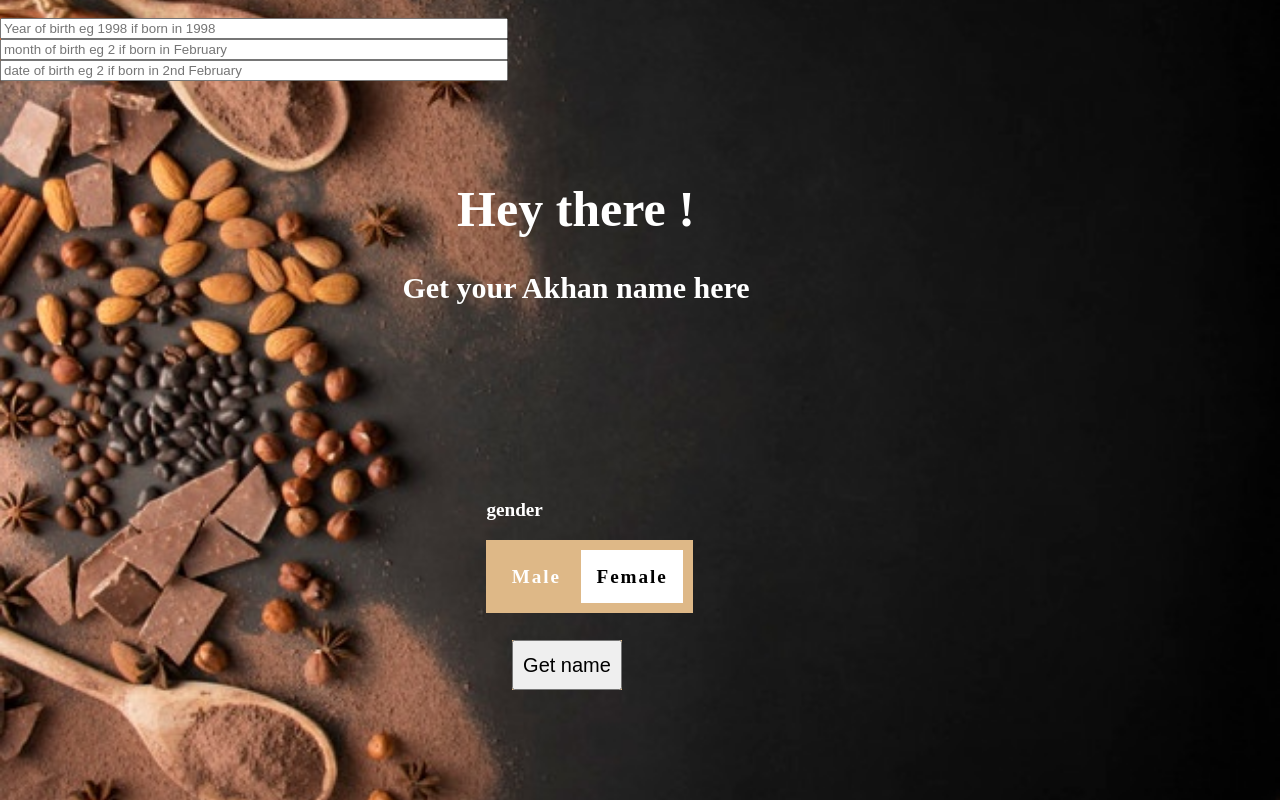
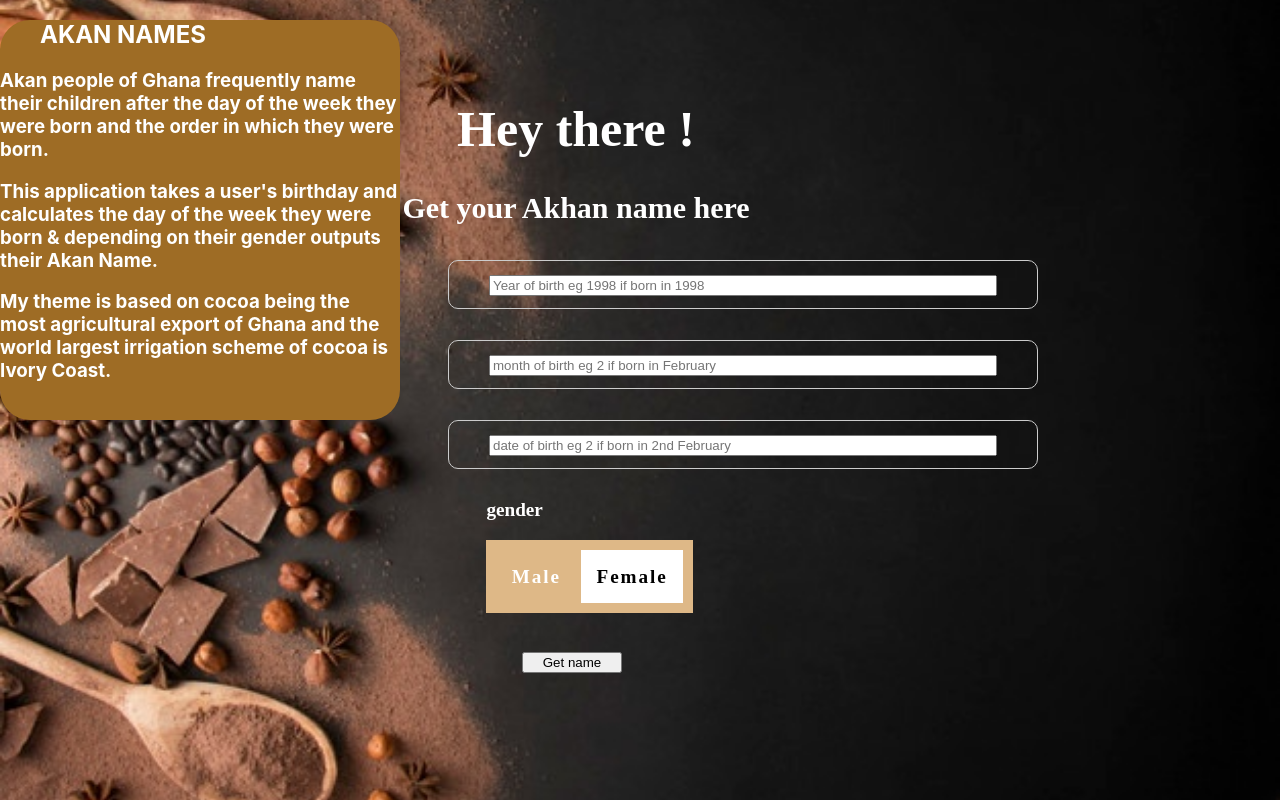
Before and after one commit to fam1dha/Akhanname-webpage, a plain HTML site: page index.html in a window 1280 px wide. Drawn offline with Linux system fonts and the light colour scheme.

Commit message:
Addfont in css for the square figure.

```diff
--- a/css/styles.css
+++ b/css/styles.css
@@ -5,11 +5,23 @@ body {
   .cocoa-text {
     text-align: center;
     position: absolute;
-    top: 30%;
+    top: 20%;
     left: 45%;
     transform: translate(-50%, -50%);
     color: white;
   }
+  .square-set {
+    color: white;
+    background-color: rgb(158, 108, 37);
+    height: 400px;
+    position: relative;
+    border-radius: 30px;
+    color: white;
+    width: 400px;
+    font-family:-apple-system, BlinkMacSystemFont, 'Segoe UI', Roboto, Oxygen, Ubuntu, Cantarell, 'Open Sans', 'Helvetica Neue', sans-serif
+
+  }
+
   div.radio-wrapper {
     text-align: justify;
     font-size: 1.2em;
@@ -40,7 +52,7 @@ body {
     animation-duration: 0.2s;
   }
 
-  @keyframes radio-active {
+   @keyframes radio-active {
     from {
         transform: scale(0.6, 0.6);
     }
@@ -61,14 +73,66 @@ body {
     transition: all ease-in-out 0.1s;
   }
   div.button-wrapper {
-    background-color: burlywood;
-    font-size: large;
+    font-size: larger;
     font-weight: bolder;
     position: absolute;
     top: 80%;
     left: 40%;
     font-style: oblique;
-
-
+    padding: 10px;
+    border: radius 10px;
 
   }
+
+  div.year-wrapper {
+    text-align: justify;
+    font-size: 1.2em;
+    font-weight: bolder;
+    position: absolute;
+    top: 30%;
+    left: 35%;
+  }
+  div.year-container {
+    width: 100%;
+    padding: 12px 40px;
+    margin: 20px 0;
+    display: inline-block;
+    border: 1px solid #ccc;
+    border-radius: 10px;
+    box-sizing: border-box;
+  }
+
+  div.month-wrapper {
+    text-align: justify;
+    font-size: 1.2em;
+    font-weight: bolder;
+    position: absolute;
+    top: 40%;
+    left: 35%;
+  }
+  div.month-container {
+    width: 100%;
+    padding: 12px 40px;
+    margin: 20px 0;
+    display: inline-block;
+    border: 1px solid #ccc;
+    border-radius: 10px;
+    box-sizing: border-box;
+  }
+  div.date-wrapper {
+    text-align: justify;
+    font-size: 1.2em;
+    font-weight: bolder;
+    position: absolute;
+    top: 50%;
+    left: 35%;
+  }
+  div.date-container {
+    width: 100%;
+    padding: 12px 40px;
+    margin: 20px 0;
+    display: inline-block;
+    border: 1px solid #ccc;
+    border-radius: 10px;
+    box-sizing: border-box;
+  }
--- a/index.html
+++ b/index.html
@@ -5,6 +5,7 @@
     <meta http-equiv="X-UA-Compatible" content="IE=edge">
     <meta name="viewport" content="width=device-width, initial-scale=1.0">
     <link rel="stylesheet" type="text/css" href="css/styles.css">
+    <script src="script.js"></script>
     <title>Document</title>
     <style>
         body {
@@ -15,11 +16,20 @@
           background-position: center;
 
         }
+
+
         </style>
 
 
 </head>
 <body>
+    <div class="square-set">
+        <figure class="square square-3"> <h2>AKAN NAMES</h2> </figure>
+        <h3>
+        <p> Akan people of Ghana frequently name their children after the day of the week they were born and the order in which they were born. </p> This application takes a user's birthday and calculates the day of the week they were born & depending on their gender outputs their Akan Name.<p> My theme is based on cocoa being the most agricultural export of Ghana and the world largest irrigation scheme of cocoa is Ivory Coast.</p>
+         </h3>
+    </div>
+
     <div class="cocoa-image">
         <div class="cocoa-text">
           <h1 style="font-size:50px">Hey there !</h1>
@@ -30,21 +40,25 @@
       </div>
       <br>
       <form action="results.html" method="GET">
-        <div class="input-wrapper">
+        <div class="year-wrapper">
+            <div class="year-container">
+
             <label for= "year of birth"> </label>
-            <input type= "number" name= "year of birth" id= "year of birth" style= "width: 500px;" step= "1" placeholder= "Year of birth eg 1998 if born in 1998" required= "required"/>
-
+            <input type= "number" name= "year of birth" id= "yearbirth" style= "width: 500px;" min= "1900" max= "2100" step= "1" placeholder= "Year of birth eg 1998 if born in 1998" required= "required"/>
 
         </div>
-        <div>
+        </div>
+        <div class="month-wrapper">
+            <div class="month-container">
             <label for= "month of birth"> </label>
-            <input type= "number" name= "month of birth" id= "month of birth" style= "width: 500px;" min= "1" max= "12" step= "1" placeholder= "month of birth eg 2 if born in February" required= "required"/>
-
+            <input type= "number" name= "month of birth" id= "monthbirth" style= "width: 500px;" min= "1" max= "12" step= "1" placeholder= "month of birth eg 2 if born in February" required= "required"/>
         </div>
-        <div>
+        </div>
+        <div class="date-wrapper">
+            <div class="date-container">
             <label for= "date of birth"> </label>
-            <input type= "number" name= "date of birth" id= "date of birth" style= "width: 500px;" min= "1" max= "31" step= "1" placeholder= "date of birth eg 2 if born in 2nd February" required= "required"/>
-
+            <input type= "number" name= "date of birth" id= "datebirth" style= "width: 500px;" min= "1" max= "31" step= "1" placeholder= "date of birth eg 2 if born in 2nd February" required= "required"/>
+        </div>
         </div>
         <div class="radio-wrapper">
             <p>gender</p>
@@ -58,9 +72,12 @@
         <br>
 
         <div class="button-wrapper">
-            <button type="submit" style="width: 110px; height: 50px; font-size:20px;" class="btn btn-default">Get name</button>
+            <div class="button-container">
+            <button type="submit" style= "width:100px;" class="btn btn-default">Get name</button>
 
         </div>
+    </div>
+
 
 
 
```
Also changed, not shown: Javascript/script.js (+14 -0 lines), 1 other file.
